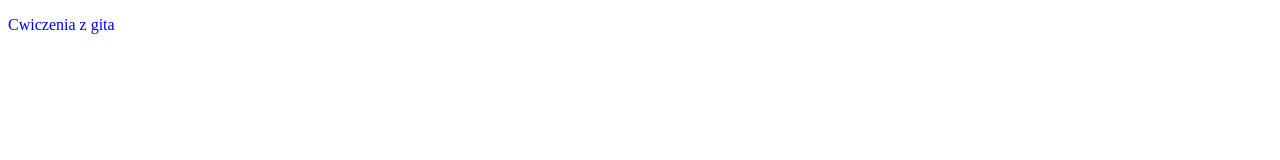
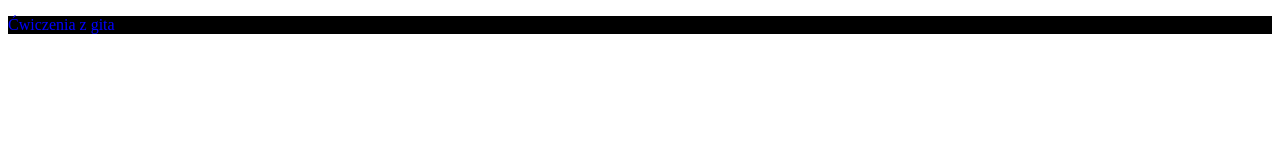
Before and after one commit to piotrwidziszewski/git_podstawy_A, a plain HTML site: page index.html in a window 1280 px wide. Drawn offline with Linux system fonts and the light colour scheme.

Commit message:
Fixed typo, add styles

```diff
--- a/index.html
+++ b/index.html
@@ -1,13 +1,16 @@
 <!DOCTYPE html>
 <html lang="en">
+
 <head>
     <meta charset="UTF-8">
     <meta name="viewport" content="width=device-width, initial-scale=1.0">
     <meta http-equiv="X-UA-Compatible" content="ie=edge">
-    <title>Document</title>
+    <title>Exercises with Git</title>
     <link rel="stylesheet" href="style.css">
 </head>
+
 <body>
-    <p> Cwiczenia z gita </p>
+    <p>Ćwiczenia z gita</p>
 </body>
+
 </html>
--- a/style.css
+++ b/style.css
@@ -1,3 +1,4 @@
 p {
     color: blue;
+    background-color: #000;
 }
```
